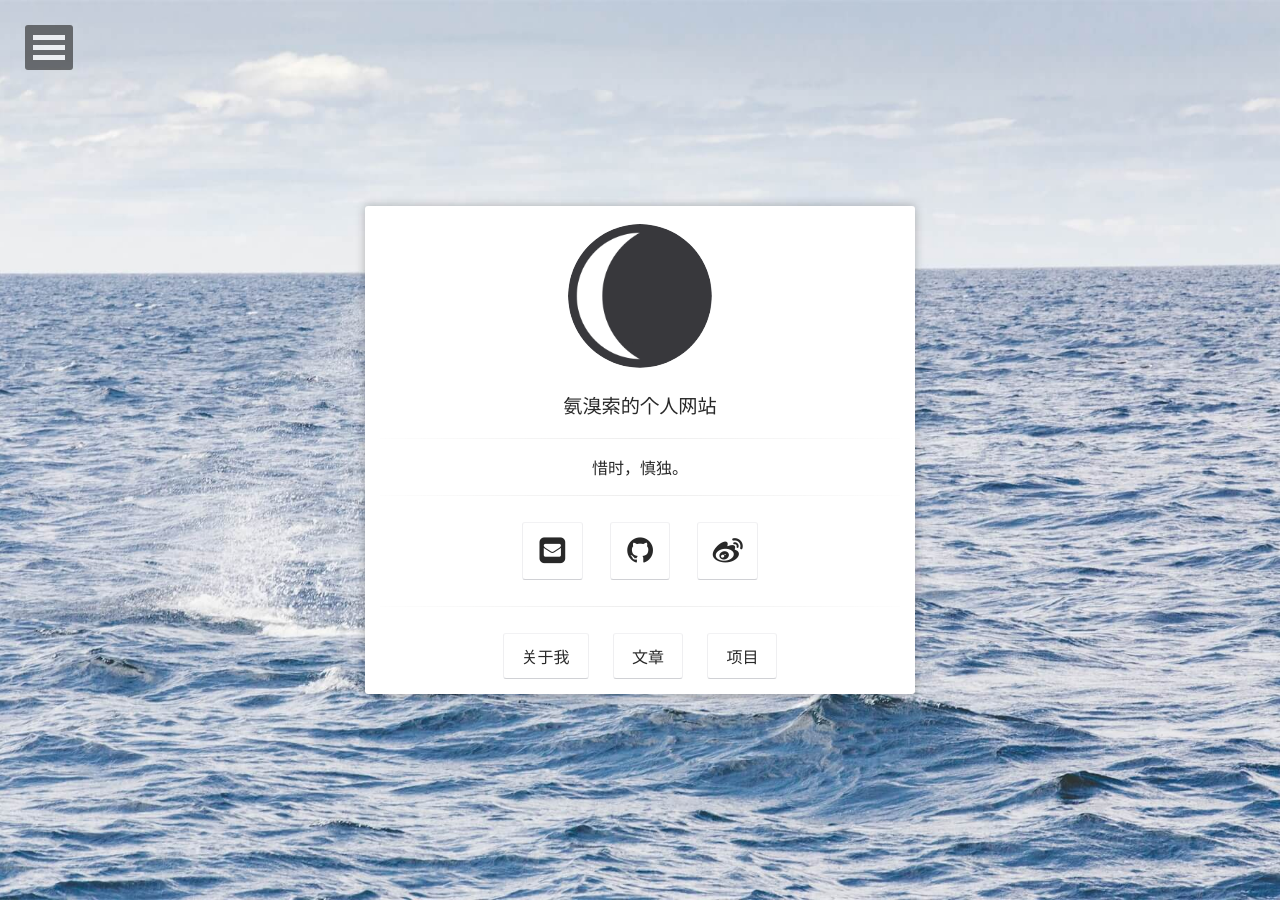
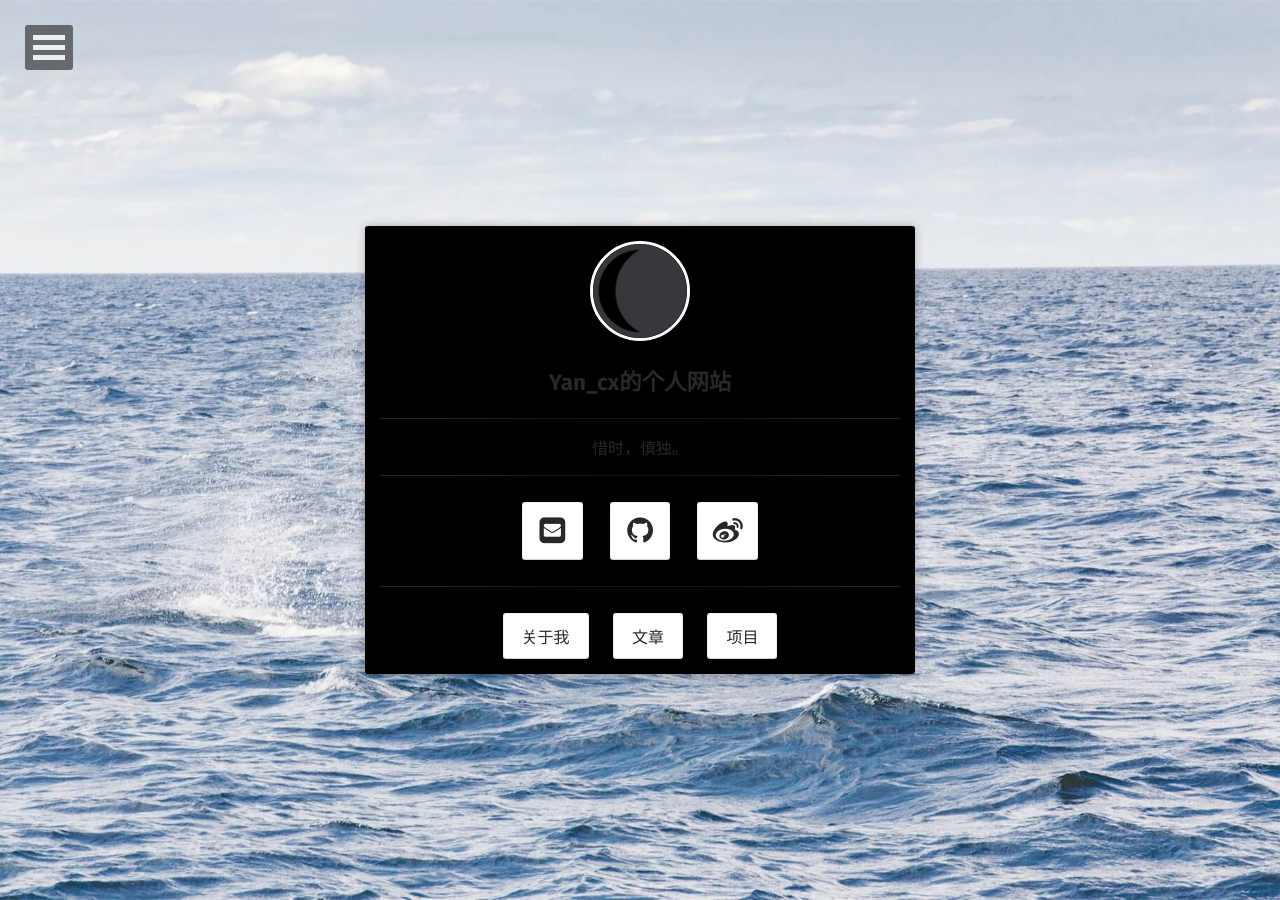
Before and after one commit to wuyou91/wuyou91.github.io, a Jekyll site: the page built from index.html, in a window 1280 px wide. Built offline with Jekyll 4.4.1, drawn with Linux system fonts in a browser that asks for light colours; some web fonts are replaced.

Commit message:
change style

```diff
--- a/_config.yml
+++ b/_config.yml
@@ -1,5 +1,5 @@
 # Site
-title:              氨溴索的个人网站
+title:              Yan_cx的个人网站
 bio:                '惜时，慎独。'
 description:        "欢迎来到我的博客"
 reading_time:       true
--- a/_layouts/home.html
+++ b/_layouts/home.html
@@ -20,7 +20,7 @@ layout: compress
                     </a>
                     <h3 class="title">
                         <a class="zoombtn" href="{{ site.url }}">
-                        	<p style="font-size:1.2rem;font-weight:300">{{ site.title }}</p>
+                        	<p style="font-size:1.4rem;font-weight:800">{{ site.title }}</p>
 			            </a>
                     </h3>
                     <hr class="hr-line">
--- a/_sass/elements.scss
+++ b/_sass/elements.scss
@@ -120,8 +120,8 @@ img {
 .img-circle {
 	border-radius: 50%;
 	border: 3px solid $white;
-	height: 150px;
-	width: 150px;
+	height: 100px;
+	width: 100px;
 }
 .author-photo {
     background-color: $white;
--- a/_sass/site.scss
+++ b/_sass/site.scss
@@ -75,11 +75,12 @@ body {
 	padding-right: 15px;
 	padding-left: 15px;
 	@include center-block();
-	background-color: $white;
+	background-color: $black;
 	color: $color_shark;
 	z-index: 1;
 	border-radius: 3px;
 	box-shadow: 0 0 10px 0 rgba($color_shark,0.3);
+	opacity:.6;
 	@include transition(.5s);
 	@media #{$small} {
 		width: 100%;
```
